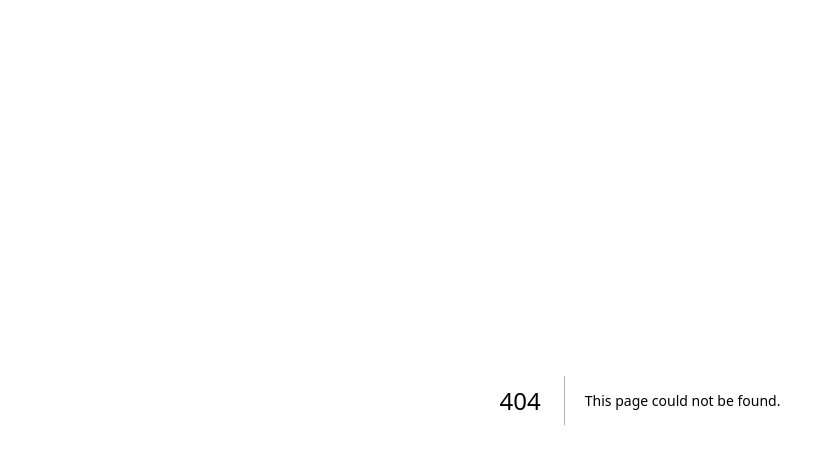
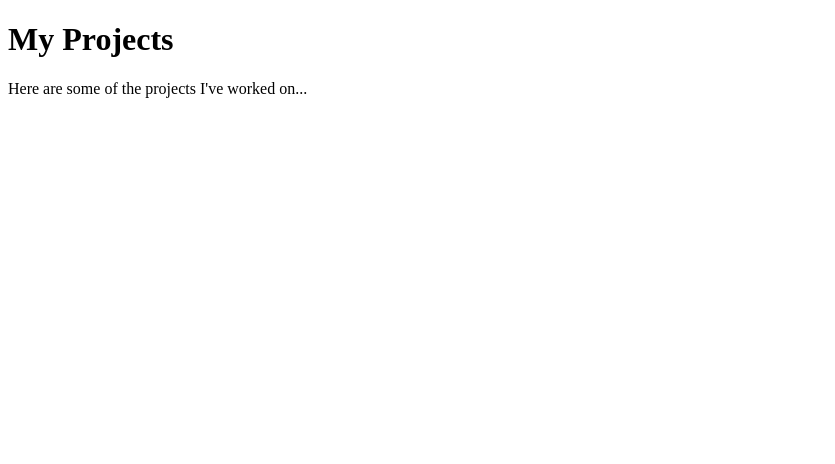
Before and after one commit to mujaffars/portfolio-website-Next.js, a Next.js app: page /projects in a window 1280 px wide. Before the commit this address had no page. Shown: the top 464 px of the page, without its empty margins (0-835 px from the left). Built offline with nearby package versions, Linux system fonts and the light colour scheme.

Commit message:
Created about, contact, projects pages

```diff
--- /dev/null
+++ b/pages/projects.js
@@ -0,0 +1,15 @@
+import Head from 'next/head';
+
+export default function Projects() {
+    return (
+        <div>
+            <Head>
+                <title>My Projects</title>
+            </Head>
+            <main>
+                <h1>My Projects</h1>
+                <p>Here are some of the projects I've worked on...</p>
+            </main>
+        </div>
+    );
+}
```
Also changed, not shown: pages/about.js (added, +15 -0 lines), pages/contact.js (added, +15 -0 lines).
